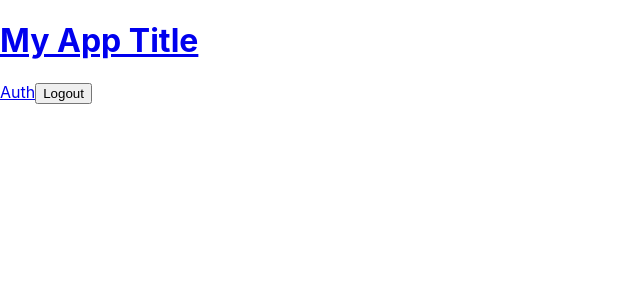
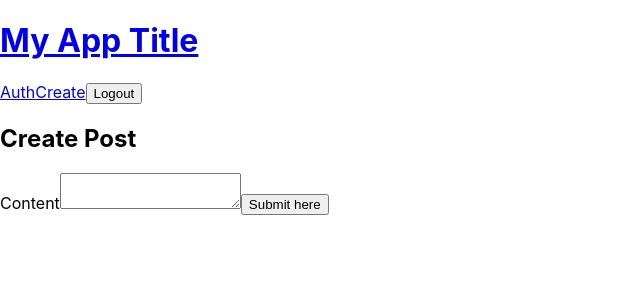
Before and after one commit to abhinabadutta2019/assignment-user-post-comment-react-frontend-01-nov-23, a React (Create React App) app: page /create in a window 1280 px wide. Shown: the top 300 px of the page, without its empty margins (0-640 px from the left). Built offline with nearby package versions, Linux system fonts and the light colour scheme.

Commit message:
working on createForm.js

```diff
--- a/src/App.js
+++ b/src/App.js
@@ -3,6 +3,7 @@ import { BrowserRouter, Routes, Route } from "react-router-dom";
 import { Navbar } from "./components/Navbar";
 import { Home } from "./pages/Home";
 import { Auth } from "./pages/Auth";
+import { CreateForm } from "./pages/CreateForm";
 
 function App() {
   return (
@@ -13,6 +14,7 @@ function App() {
           <Routes>
             <Route path="/" element={<Home />} />
             <Route path="/auth" element={<Auth />} />
+            <Route path="/create" element={<CreateForm />} />
           </Routes>
         </div>
       </BrowserRouter>
--- a/src/components/Navbar.js
+++ b/src/components/Navbar.js
@@ -17,6 +17,8 @@ const Navbar = () => {
         <h1>My App Title</h1>
       </Link>
       <Link to="/auth">Auth</Link>
+      <Link to="/create">Create</Link>
+
       <button onClick={logoutHandler}>Logout</button>
     </header>
   );
--- /dev/null
+++ b/src/pages/CreateForm.js
@@ -0,0 +1,23 @@
+import { useState, useContext } from "react";
+//
+import { AuthContext } from "../context/AuthContext";
+//
+const CreateForm = () => {
+  //
+  const { user } = useContext(AuthContext);
+  const userObj = JSON.parse(user);
+  //
+  return (
+    <div>
+      <h2>Create Post</h2>
+      <form>
+        <label>Content</label>
+        <textarea id="content" type="text" required />
+        {/*  */}
+        <button type="submit">Submit here</button>
+      </form>
+    </div>
+  );
+};
+
+export { CreateForm };
```
